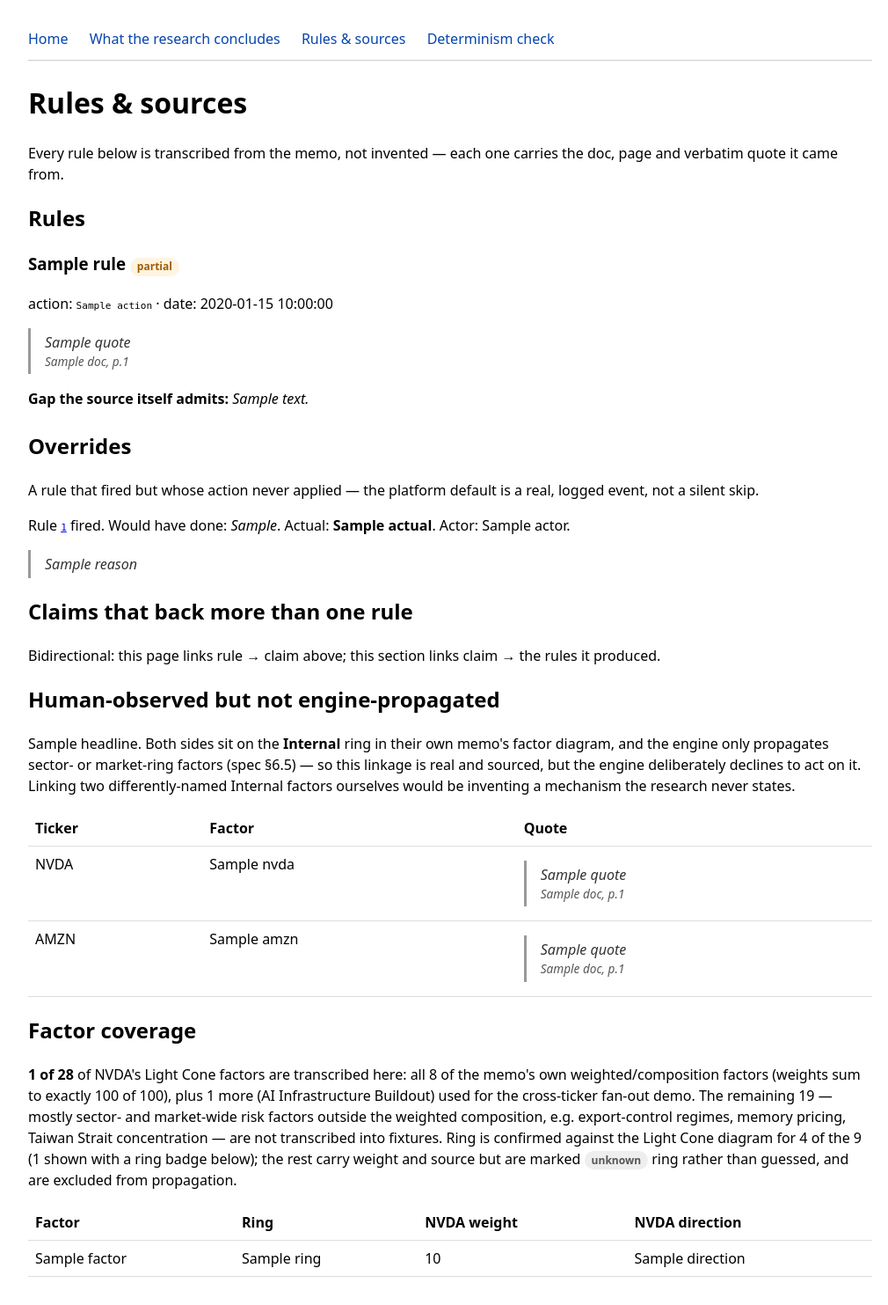
After one commit to nodeexcel/vikram-assignment, a FastAPI app: template app/web/templates/rules.html in a window 1280 px wide. The commit adds this page. Shown: the whole page at 88% size, without its empty margins (128-1138 px from the left). Run offline with FastAPI, Linux system fonts and the light colour scheme; the template is opened without the code that fills it: most values are stand-ins (such as "Sample title", 1, 10 or a date in 2020).

Commit message:
Build the read-only research and rules views (FEAT-20260924-1250-12, FEAT-20260924-1322-16)
GET /research (view 1): verdict and stance shown separately with the
memo's own "different clocks" warning, both scenario tables, the five
dated Execution Plan triggers pulled live from the loaded rules (not
duplicated), and all four kill switches.

GET /rules (view 2): every rule with its verbatim quote/doc/page and a
provenance badge (derived/partial); the hedging rule's gap_note rendered
distinctly. Bidirectional linking: each rule links to its source, and a
"claims that back more than one rule" section groups rules sharing a
citation the other way — bear-row and base-row both trace to the same
p.45 paragraph, and now show that explicitly. Overrides rendered with
would-have-done vs actual vs reason vs actor.

FEAT-16, built here: the custom-silicon asymmetry (NVDA Inference Share
Loss vs AMZN Custom Silicon Margin Moat) shown with both verbatim
quotes, explicitly labelled as a human-observed linkage the engine
declines to propagate because both sides are Internal ring — not
modelled as a Factor (that would fail the internal-ring validation on
purpose), just displayed as what it is.

Factor coverage disclosure: "9 of 28" with a real breakdown (8 promoted
+ 1 fan-out extra, 19 not transcribed, ring confirmed for 4 of 9) and a
full table of what's covered, weight, ring and direction per factor.

templates/base.html: shared nav/styles: index.html and determinism.html
now extend it instead of duplicating markup.

Verified live: all four routes return 200, rendered content checked by
hand against source data (bidirectional grouping correctly pairs
bear-row/base-row, custom-silicon shows both real quotes, factor table
matches fixtures/factors.yaml exactly). 55/55 tests still pass.

```diff
--- a/app/web/main.py
+++ b/app/web/main.py
@@ -11,10 +11,101 @@ templates = Jinja2Templates(directory=Path(__file__).parent / "templates")
 
 SCENARIOS = ["guide_holds", "capex_turns"]
 
+# FEAT-20260924-1322-16: sourced but NOT engine-propagated. Both sides sit on the
+# Internal ring in their own memo's Light Cone diagram, so the ring-based fan-out
+# rule correctly declines to link them — see BUG-20260924-1322-15/spec §3. Shown
+# here as a human-observed linkage, not a Factor entry (that would fail the
+# internal-ring-cannot-have-two-exposures check on purpose).
+CUSTOM_SILICON_OBSERVATION = {
+    "headline": "Hyperscalers building their own silicon — a threat to NVDA, a moat for AMZN",
+    "nvda": {
+        "local_name": "Inference Share Loss to Custom Silicon",
+        "quote": (
+            "Custom ASIC shipments growing 44.6% against 16.1% for merchant GPUs, with parity "
+            "projected by 2027, concentrated in exactly the stable-model inference workload a "
+            "purpose-built part wins. Hyperscale - the cohort building TPU, Trainium, Maia and "
+            "MTIA - is 50.9% of company revenue. This is the single structural threat every "
+            "recent large bet is defending against."
+        ),
+        "doc": "NVDA-memo",
+        "page": 9,
+        "ring": "internal",
+    },
+    "amzn": {
+        "local_name": "Custom Silicon Margin Moat",
+        "quote": (
+            "An eight-year chip-to-datacenter build means Graviton is used by 98% of the top "
+            "1,000 EC2 customers, most Bedrock inference runs on Trainium, and more than half of "
+            "the 2.1M+ AI chips landed in 12 months were Trainium. That own-silicon cost base is "
+            "why AI growth has come with rising AWS margins, a moat widening in silicon though "
+            "still dependent on partners at the model layer."
+        ),
+        "doc": "AMZN-memo",
+        "page": 10,
+        "ring": "internal",
+    },
+}
+
 
 @app.get("/")
 def index(request: Request):
     return templates.TemplateResponse(request, "index.html")
+
+
+@app.get("/research")
+def research_view(request: Request):
+    """View 1 (spec §9): what the research concludes. Verdict and stance shown
+    separately — different measures on different clocks, per the memo's own
+    warning — both scenario tables, and the dated rules that change the rating."""
+    bundle = load_ticker_fixtures("NVDA")
+    intrinsic = next(s for s in bundle.scenarios if s.horizon == "intrinsic_3_5yr")
+    tactical = next(s for s in bundle.scenarios if s.horizon == "tactical_12mo")
+    dated_rules = sorted(
+        (r for r in bundle.rules if r.event_date or r.trigger.window_start),
+        key=lambda r: r.event_date or r.trigger.window_start,
+    )
+    return templates.TemplateResponse(
+        request,
+        "research.html",
+        {
+            "research": bundle.research,
+            "intrinsic": intrinsic,
+            "tactical": tactical,
+            "dated_rules": dated_rules,
+            "kill_switches": bundle.kill_switches,
+        },
+    )
+
+
+@app.get("/rules")
+def rules_view(request: Request):
+    """View 2 (spec §9): every rule with its verbatim quote, doc and page.
+    Bidirectional — claims that back more than one rule are grouped so the link
+    runs both ways — plus the honest factor-coverage disclosure."""
+    bundle = load_ticker_fixtures("NVDA")
+    factors = load_shared_factors()
+
+    claims: dict[tuple, dict] = {}
+    for rule in bundle.rules:
+        if rule.source is None:
+            continue
+        key = (rule.source.doc, rule.source.page, rule.source.quote)
+        claims.setdefault(key, {"source": rule.source, "rules": []})["rules"].append(rule)
+
+    nvda_transcribed = [f for f in factors if "NVDA" in f.exposures]
+
+    return templates.TemplateResponse(
+        request,
+        "rules.html",
+        {
+            "rules": bundle.rules,
+            "overrides": bundle.overrides,
+            "claims": list(claims.values()),
+            "factors": factors,
+            "nvda_transcribed_count": len(nvda_transcribed),
+            "custom_silicon": CUSTOM_SILICON_OBSERVATION,
+        },
+    )
 
 
 @app.get("/determinism")
--- /dev/null
+++ b/app/web/templates/base.html
@@ -0,0 +1,34 @@
+<!doctype html>
+<html lang="en">
+<head>
+  <meta charset="utf-8">
+  <title>{% block title %}Lexo Trading Decision System{% endblock %}</title>
+  <style>
+    body { font-family: system-ui, sans-serif; max-width: 60rem; margin: 2rem auto; padding: 0 1rem; line-height: 1.5; }
+    nav { margin-bottom: 1.5rem; padding-bottom: 0.75rem; border-bottom: 1px solid #ccc; }
+    nav a { margin-right: 1.25rem; text-decoration: none; color: #0645ad; }
+    nav a:hover { text-decoration: underline; }
+    table { border-collapse: collapse; width: 100%; margin: 1rem 0; }
+    th, td { text-align: left; padding: 0.5rem; border-bottom: 1px solid #ddd; vertical-align: top; }
+    code { font-size: 0.85em; word-break: break-all; }
+    blockquote { border-left: 3px solid #999; margin: 0.5rem 0; padding: 0.25rem 0 0.25rem 1rem; color: #333; font-style: italic; }
+    .badge { display: inline-block; padding: 0.1rem 0.5rem; border-radius: 0.75rem; font-size: 0.75rem; font-weight: bold; }
+    .badge-derived { background: #e6f4ea; color: #0a7d2c; }
+    .badge-partial { background: #fff4e0; color: #a15c00; }
+    .badge-added { background: #fde8e8; color: #b00020; }
+    .badge-unknown { background: #eee; color: #555; }
+    .source-cite { font-size: 0.85em; color: #555; }
+    .match { color: #0a7d2c; font-weight: bold; }
+    .mismatch { color: #b00020; font-weight: bold; }
+  </style>
+</head>
+<body>
+  <nav>
+    <a href="/">Home</a>
+    <a href="/research">What the research concludes</a>
+    <a href="/rules">Rules &amp; sources</a>
+    <a href="/determinism">Determinism check</a>
+  </nav>
+  {% block content %}{% endblock %}
+</body>
+</html>
--- /dev/null
+++ b/app/web/templates/rules.html
@@ -0,0 +1,113 @@
+{% extends "base.html" %}
+{% block title %}Rules & sources — Lexo{% endblock %}
+{% block content %}
+  <h1>Rules &amp; sources</h1>
+  <p>Every rule below is transcribed from the memo, not invented — each one carries
+     the doc, page and verbatim quote it came from.</p>
+
+  <h2>Rules</h2>
+  {% for rule in rules %}
+  <div id="rule-{{ rule.id }}" style="margin-bottom: 1.5rem;">
+    <h3>{{ rule.name }}
+      {% if rule.provenance_status == 'derived' %}<span class="badge badge-derived">derived</span>{% endif %}
+      {% if rule.provenance_status == 'partial' %}<span class="badge badge-partial">partial</span>{% endif %}
+      {% if rule.provenance_status == 'added' %}<span class="badge badge-added">added</span>{% endif %}
+    </h3>
+    <p>action: <code>{{ rule.action }}</code>{% if rule.event_date %} · date: {{ rule.event_date }}{% endif %}
+       {% if rule.requires_existing_position %} · existing holders only{% endif %}</p>
+    {% if rule.source %}
+    <blockquote>{{ rule.source.quote }}
+      <div class="source-cite">{{ rule.source.doc }}, p.{{ rule.source.page }}</div>
+    </blockquote>
+    {% endif %}
+    {% if rule.gap_note %}
+    <p><strong>Gap the source itself admits:</strong> <em>{{ rule.gap_note }}</em></p>
+    {% endif %}
+  </div>
+  {% endfor %}
+
+  {% if overrides %}
+  <h2>Overrides</h2>
+  <p>A rule that fired but whose action never applied — the platform default is a
+     real, logged event, not a silent skip.</p>
+  {% for o in overrides %}
+  <div style="margin-bottom: 1rem;">
+    <p>Rule <a href="#rule-{{ o.rule_id }}"><code>{{ o.rule_id }}</code></a> fired.
+       Would have done: <em>{{ o.would_have_done }}</em>. Actual: <strong>{{ o.actual }}</strong>.
+       Actor: {{ o.actor }}.</p>
+    <blockquote>{{ o.reason }}</blockquote>
+  </div>
+  {% endfor %}
+  {% endif %}
+
+  <h2>Claims that back more than one rule</h2>
+  <p>Bidirectional: this page links rule &rarr; claim above; this section links
+     claim &rarr; the rules it produced.</p>
+  {% for claim in claims %}
+    {% if claim.rules | length > 1 %}
+    <div style="margin-bottom: 1rem;">
+      <blockquote>{{ claim.source.quote }}
+        <div class="source-cite">{{ claim.source.doc }}, p.{{ claim.source.page }}</div>
+      </blockquote>
+      <p>Produced:
+        {% for r in claim.rules %}<a href="#rule-{{ r.id }}">{{ r.name }}</a>{% if not loop.last %} &middot; {% endif %}{% endfor %}
+      </p>
+    </div>
+    {% endif %}
+  {% endfor %}
+
+  <h2>Human-observed but not engine-propagated</h2>
+  <p>{{ custom_silicon.headline }}. Both sides sit on the <strong>Internal</strong>
+     ring in their own memo's factor diagram, and the engine only propagates
+     sector- or market-ring factors (spec §6.5) — so this linkage is real and
+     sourced, but the engine deliberately declines to act on it. Linking two
+     differently-named Internal factors ourselves would be inventing a mechanism
+     the research never states.</p>
+  <table>
+    <thead><tr><th>Ticker</th><th>Factor</th><th>Quote</th></tr></thead>
+    <tbody>
+      <tr>
+        <td>NVDA</td>
+        <td>{{ custom_silicon.nvda.local_name }}</td>
+        <td><blockquote>{{ custom_silicon.nvda.quote }}
+          <div class="source-cite">{{ custom_silicon.nvda.doc }}, p.{{ custom_silicon.nvda.page }}</div>
+        </blockquote></td>
+      </tr>
+      <tr>
+        <td>AMZN</td>
+        <td>{{ custom_silicon.amzn.local_name }}</td>
+        <td><blockquote>{{ custom_silicon.amzn.quote }}
+          <div class="source-cite">{{ custom_silicon.amzn.doc }}, p.{{ custom_silicon.amzn.page }}</div>
+        </blockquote></td>
+      </tr>
+    </tbody>
+  </table>
+
+  <h2>Factor coverage</h2>
+  <p><strong>{{ nvda_transcribed_count }} of 28</strong> of NVDA's Light Cone factors are
+     transcribed here: all 8 of the memo's own weighted/composition factors (weights
+     sum to exactly 100 of 100), plus 1 more (AI Infrastructure Buildout) used for the
+     cross-ticker fan-out demo. The remaining 19 &mdash; mostly sector- and market-wide
+     risk factors outside the weighted composition, e.g. export-control regimes,
+     memory pricing, Taiwan Strait concentration &mdash; are not transcribed into
+     fixtures. Ring is confirmed against the Light Cone diagram for 4 of the 9
+     ({{ factors | selectattr('ring', 'ne', 'unknown') | list | length }} shown with a
+     ring badge below); the rest carry weight and source but are marked
+     <span class="badge badge-unknown">unknown</span> ring rather than guessed, and are
+     excluded from propagation.</p>
+  <table>
+    <thead><tr><th>Factor</th><th>Ring</th><th>NVDA weight</th><th>NVDA direction</th></tr></thead>
+    <tbody>
+      {% for f in factors %}
+      <tr>
+        <td>{{ f.label }}</td>
+        <td>
+          {% if f.ring == 'unknown' %}<span class="badge badge-unknown">unknown</span>{% else %}{{ f.ring }}{% endif %}
+        </td>
+        <td>{{ f.exposures.NVDA.weight if f.exposures.NVDA and f.exposures.NVDA.weight else '—' }}</td>
+        <td>{{ f.exposures.NVDA.direction if f.exposures.NVDA else '—' }}</td>
+      </tr>
+      {% endfor %}
+    </tbody>
+  </table>
+{% endblock %}
```
Also changed, not shown: TODO.md (+2 -2 lines), app/web/templates/determinism.html (+4 -17 lines), app/web/templates/index.html (+15 -10 lines), app/web/templates/research.html (added, +89 -0 lines).
